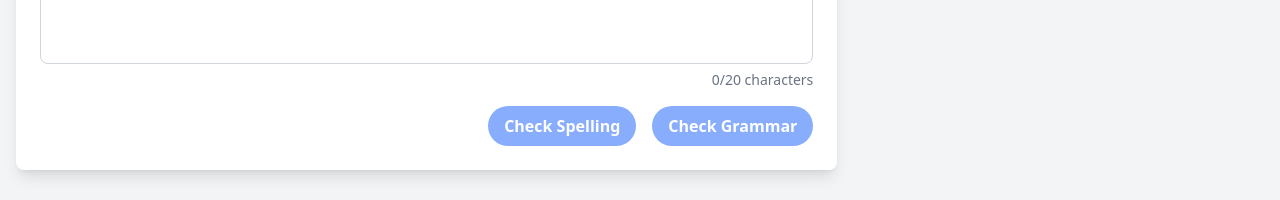
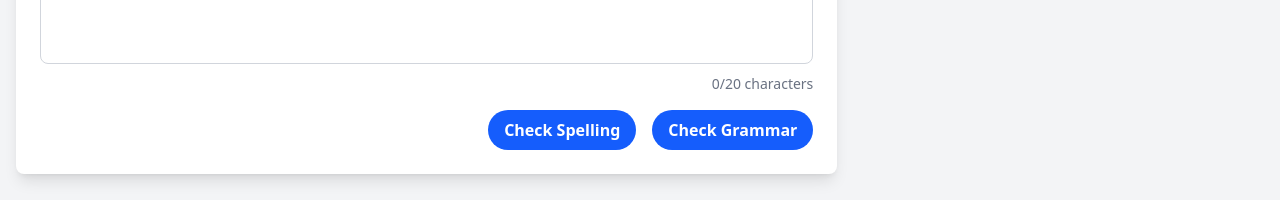
Before and after one commit to ShrihariJ2124/AI_writing_assistant, a React (Vite) app in the folder client/: page /write in a window 1280 px wide. Shown: the part 306-506 px from the top of the page. Built offline with nearby package versions, Linux system fonts and the light colour scheme; no server answers.

Commit message:
maximum 20 char in editor as input from use

```diff
--- a/client/src/pages/Editor.jsx
+++ b/client/src/pages/Editor.jsx
@@ -12,6 +12,7 @@ try {
 
 const API_BASE = import.meta.env.VITE_API_URL || "https://ai-writing-assistant-2.onrender.com";
 
+// character limit
 const MAX_CHARS = 20;
 
 const Editor = () => {
@@ -25,11 +26,15 @@ const Editor = () => {
   const [loading, setLoading] = useState({ spell: false, grammar: false });
   const [error, setError] = useState(null);
 
-  // LIMIT INPUT TO MAX 20 CHARACTERS
+  // 🔴 Character limit validation
   const handleTextChange = (e) => {
     const value = e.target.value;
+
     if (value.length <= MAX_CHARS) {
       setText(value);
+      setError(null);
+    } else {
+      setError(`Maximum ${MAX_CHARS} characters allowed`);
     }
   };
 
@@ -38,14 +43,20 @@ const Editor = () => {
     setCorrectedSentences((prev) => [sentence, ...prev]);
   };
 
+  // SPELL CHECK
   const checkSpelling = async () => {
     setError(null);
+
     if (!text.trim()) {
       setError("Enter text to check spelling.");
       return;
     }
+    if (text.length > MAX_CHARS) {
+      setError(`Input too long. Maximum ${MAX_CHARS} characters allowed.`);
+      return;
+    }
+
     setLoading((l) => ({ ...l, spell: true }));
-
     try {
       const token = await getAccessToken();
       const res = await axios.post(
@@ -56,7 +67,6 @@ const Editor = () => {
             Authorization: token ? `Bearer ${token}` : "",
             "Content-Type": "application/json",
           },
-          timeout: 60000,
         }
       );
       setSpellCheckedText(res?.data?.correctedText || "");
@@ -68,14 +78,20 @@ const Editor = () => {
     }
   };
 
+  // GRAMMAR CHECK
   const checkGrammar = async () => {
     setError(null);
+
     if (!text.trim()) {
       setError("Enter text to check grammar.");
       return;
     }
+    if (text.length > MAX_CHARS) {
+      setError(`Input too long. Maximum ${MAX_CHARS} characters allowed.`);
+      return;
+    }
+
     setLoading((l) => ({ ...l, grammar: true }));
-
     try {
       const token = await getAccessToken();
       const res = await axios.post(
@@ -86,7 +102,6 @@ const Editor = () => {
             Authorization: token ? `Bearer ${token}` : "",
             "Content-Type": "application/json",
           },
-          timeout: 60000,
         }
       );
       setGrammarCheckedText(res?.data?.correctedText || "");
@@ -101,41 +116,48 @@ const Editor = () => {
   return (
     <div className="container mx-auto px-4 py-8 bg-gray-100 min-h-screen">
       <div className="grid grid-cols-1 md:grid-cols-3 gap-8">
-
-        {/* MAIN EDITOR */}
         <div className="md:col-span-2">
           <div className="bg-white shadow-lg rounded-lg p-6 mb-8">
             <h2 className="text-2xl font-bold mb-4 text-blue-600">AI Writing Assistant</h2>
             <p className="mb-4 text-gray-600">Enhance your writing with our advanced AI tools.</p>
 
+            {/* TEXTAREA */}
             <textarea
               value={text}
               onChange={handleTextChange}
               placeholder="Type your text here..."
               rows={5}
-              maxLength={MAX_CHARS}
-              className="w-full p-4 border border-gray-300 rounded-lg focus:outline-none focus:ring-2 focus:ring-blue-500 resize-none"
+              maxLength={MAX_CHARS + 1}
+              className={`w-full p-4 border rounded-lg resize-none focus:outline-none
+                ${
+                  text.length > MAX_CHARS
+                    ? "border-red-500 focus:ring-red-500"
+                    : "border-gray-300 focus:ring-blue-500"
+                }`}
             />
 
             {/* Character Counter */}
-            <div className="text-right text-sm text-gray-500 mb-3">
+            <div
+              className={`text-right text-sm mt-1 ${
+                text.length > MAX_CHARS ? "text-red-600" : "text-gray-500"
+              }`}
+            >
               {text.length}/{MAX_CHARS} characters
             </div>
 
-            {/* Warning when full */}
-            {text.length === MAX_CHARS && (
-              <div className="text-yellow-600 mb-3">Maximum 20 characters reached.</div>
-            )}
-
-            {error && <div className="text-red-600 mb-3">{error}</div>}
+            {/* Error */}
+            {error && <div className="text-red-600 mb-3 font-semibold">{error}</div>}
 
             {/* Buttons */}
             <div className="flex justify-end mt-4 space-x-4">
               <button
                 onClick={checkSpelling}
-                disabled={loading.spell || !text.trim()}
-                className={`bg-blue-600 text-white px-4 py-2 rounded-full font-semibold hover:bg-blue-700 transition duration-300 ${
-                  loading.spell || !text.trim() ? "opacity-50 cursor-not-allowed" : ""
+                disabled={loading.spell || !text.trim() || text.length > MAX_CHARS}
+                className={`bg-blue-600 text-white px-4 py-2 rounded-full font-semibold
+                hover:bg-blue-700 transition duration-300 ${
+                  loading.spell || text.length > MAX_CHARS
+                    ? "opacity-50 cursor-not-allowed"
+                    : ""
                 }`}
               >
                 {loading.spell ? "Checking..." : "Check Spelling"}
@@ -143,9 +165,12 @@ const Editor = () => {
 
               <button
                 onClick={checkGrammar}
-                disabled={loading.grammar || !text.trim()}
-                className={`bg-blue-600 text-white px-4 py-2 rounded-full font-semibold hover:bg-blue-700 transition duration-300 ${
-                  loading.grammar || !text.trim() ? "opacity-50 cursor-not-allowed" : ""
+                disabled={loading.grammar || !text.trim() || text.length > MAX_CHARS}
+                className={`bg-blue-600 text-white px-4 py-2 rounded-full font-semibold
+                hover:bg-blue-700 transition duration-300 ${
+                  loading.grammar || text.length > MAX_CHARS
+                    ? "opacity-50 cursor-not-allowed"
+                    : ""
                 }`}
               >
                 {loading.grammar ? "Checking..." : "Check Grammar"}
@@ -153,9 +178,9 @@ const Editor = () => {
             </div>
           </div>
 
-          {/* Result Boxes */}
+          {/* Results */}
           <div className="grid grid-cols-1 md:grid-cols-2 gap-8">
-            {spellCheckedText && (
+            {spellCheckedText ? (
               <div className="bg-white shadow-lg rounded-lg p-6">
                 <h3 className="text-xl font-semibold mb-4 flex items-center">
                   <FaSpellCheck className="mr-2 text-green-500" /> Spell Checked Text
@@ -168,9 +193,9 @@ const Editor = () => {
                   Accept
                 </button>
               </div>
-            )}
+            ) : null}
 
-            {grammarCheckedText && (
+            {grammarCheckedText ? (
               <div className="bg-white shadow-lg rounded-lg p-6">
                 <h3 className="text-xl font-semibold mb-4 flex items-center">
                   <SiGrammarly className="mr-2 text-blue-500" /> Grammar Checked Text
@@ -183,11 +208,11 @@ const Editor = () => {
                   Accept
                 </button>
               </div>
-            )}
+            ) : null}
           </div>
         </div>
 
-        {/* RIGHT SIDEBAR */}
+        {/* Corrected Sentences */}
         <div className="md:col-span-1">
           <div className="bg-white shadow-lg rounded-lg p-6 sticky top-8">
             <h3 className="text-xl font-semibold mb-4 flex items-center">
@@ -197,7 +222,10 @@ const Editor = () => {
 
             {correctedSentences.length > 0 ? (
               correctedSentences.map((sentence, index) => (
-                <div key={index} className="mb-2 pb-2 border-b border-gray-200 last:border-b-0">
+                <div
+                  key={index}
+                  className="mb-2 pb-2 border-b border-gray-200 last:border-b-0"
+                >
                   <p>{sentence}</p>
                 </div>
               ))
@@ -206,7 +234,6 @@ const Editor = () => {
             )}
           </div>
         </div>
-
       </div>
     </div>
   );
```
